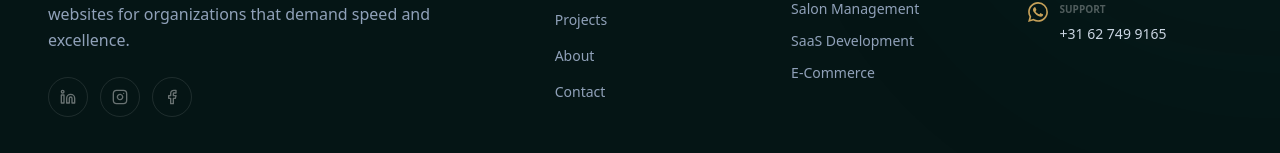
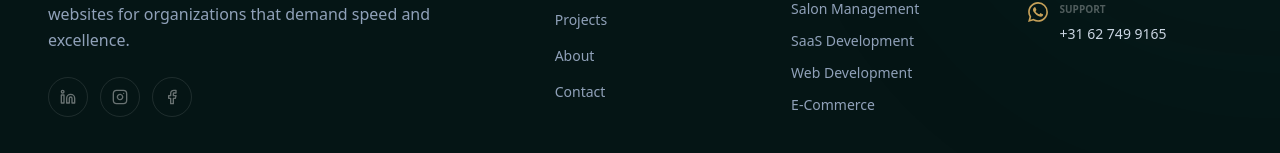
Before and after one commit to elpah/paruah-systems, a React (Vite) app: page /projects in a window 1280 px wide. Shown: the part 3329-3482 px from the top of the page. Built offline with nearby package versions, Linux system fonts and the light colour scheme; a web font is replaced by a local one.

Commit message:
minor fix

```diff
--- a/src/components/Footer.tsx
+++ b/src/components/Footer.tsx
@@ -15,6 +15,7 @@ const SOLUTIONS_LINKS = [
   { label: 'School Management', to: '/solutions' },
   { label: 'Salon Management', to: '/solutions' },
   { label: 'SaaS Development', to: '/custom' },
+  { label: 'Web Development', to: '/custom' },
   { label: 'E-Commerce', to: '/custom' },
 ];
 
```
